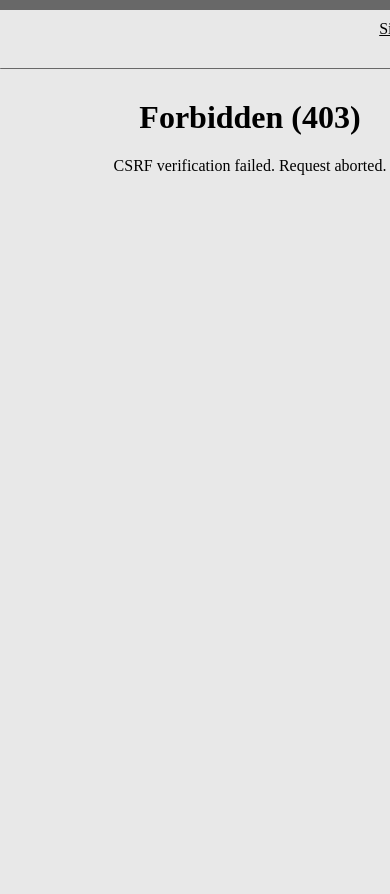
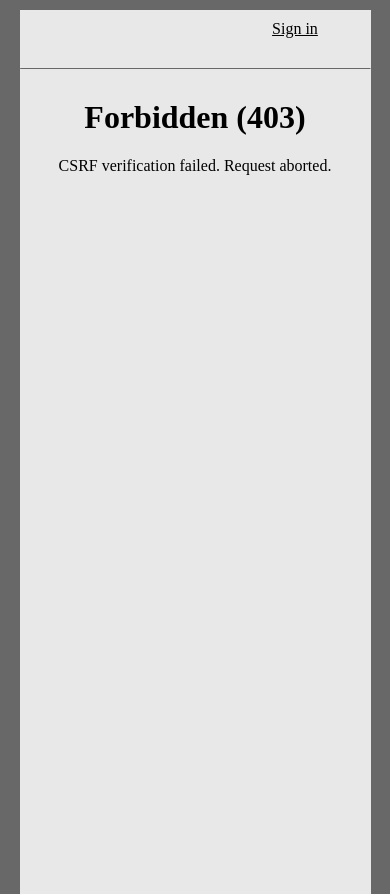
Before and after one commit to DZ84/philo-b, a Django app: template philo-b/philo-b/templates/403_csrf.html in a window 390 px wide; the page is wider, and only the part inside the window is pictured. Before the commit the page ends 175 px from the top of that part, so only its background shows below. Run offline with Django 3.2, Linux system fonts and the light colour scheme; the template is opened without the code that fills it, so the values that code supplies are empty.

Commit message:
fixed wrong centering when loading all including new css. Also fixed loading wrong scale on mobile.

```diff
--- a/philo-b/philo-b/static/css/base.css
+++ b/philo-b/philo-b/static/css/base.css
@@ -1,28 +1,29 @@
 /* one possible method to centre the site: */
 html, body {
-	width: 90%;
-	max-width: 1000px;
 	height: 100%;
 }
 
 html {
-	display: table;
-	margin: auto;
 	background:	#686868;
 }
 
 body {
-	display: table-cell;
-	min-width: 500px;
+	width: 90%;
+	max-width: 1000px;
+	height: 100%;
+
+	display: block;
+	margin: 0 auto;
 }
 /* end centering section */
 
 .main-container {
-	height: 100%;
+	height: auto;
+	min-height: 100%;
 	background:	#E8E8E8;
 	text-align: center;
 	margin: 10px 0 10px 0;
-	padding: 10px 0 0 0;
+	padding: 10px 0 30px 0;
 }
 
 .content-container {
--- a/philo-b/philo-b/templates/base.html
+++ b/philo-b/philo-b/templates/base.html
@@ -6,7 +6,7 @@
 		<meta charset="utf-8">
 		<meta http-equiv="x-ua-compatible" content="ie=edge">
 		<title>{% block title %}philo-b{% endblock title %}</title>
-		<meta name="viewport" content="width=device-width, initial-scale=1.0">
+		<meta name="viewport" content="width=device-width">
 		<meta name="description" content="">
 		<meta name="author" content="">
 
```
